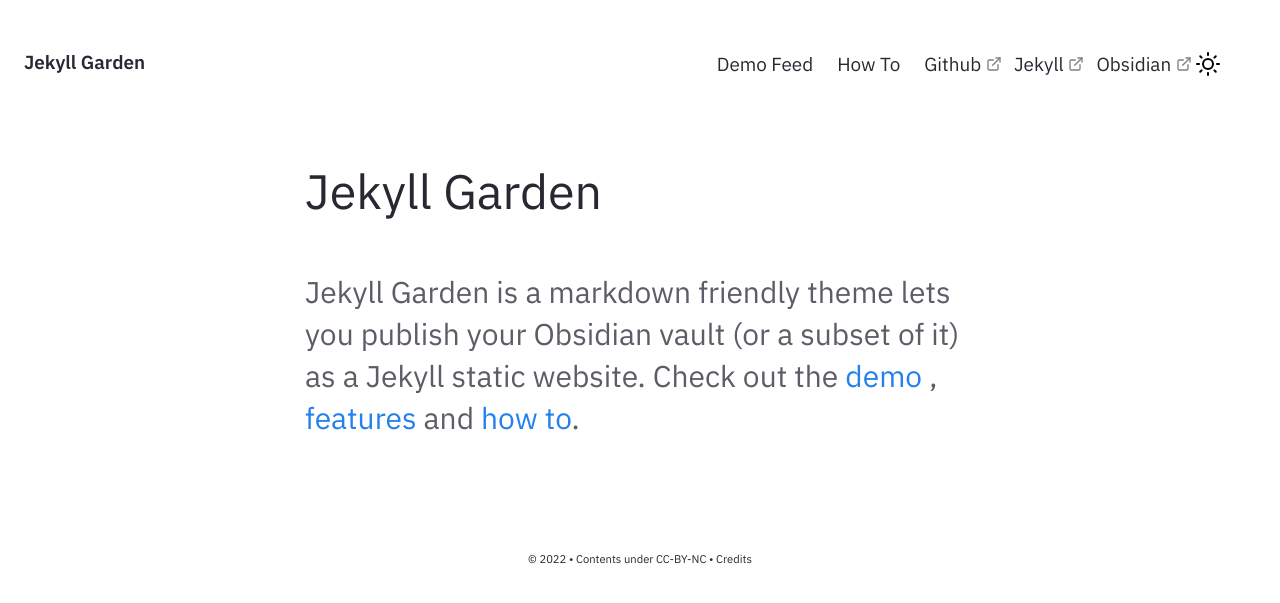
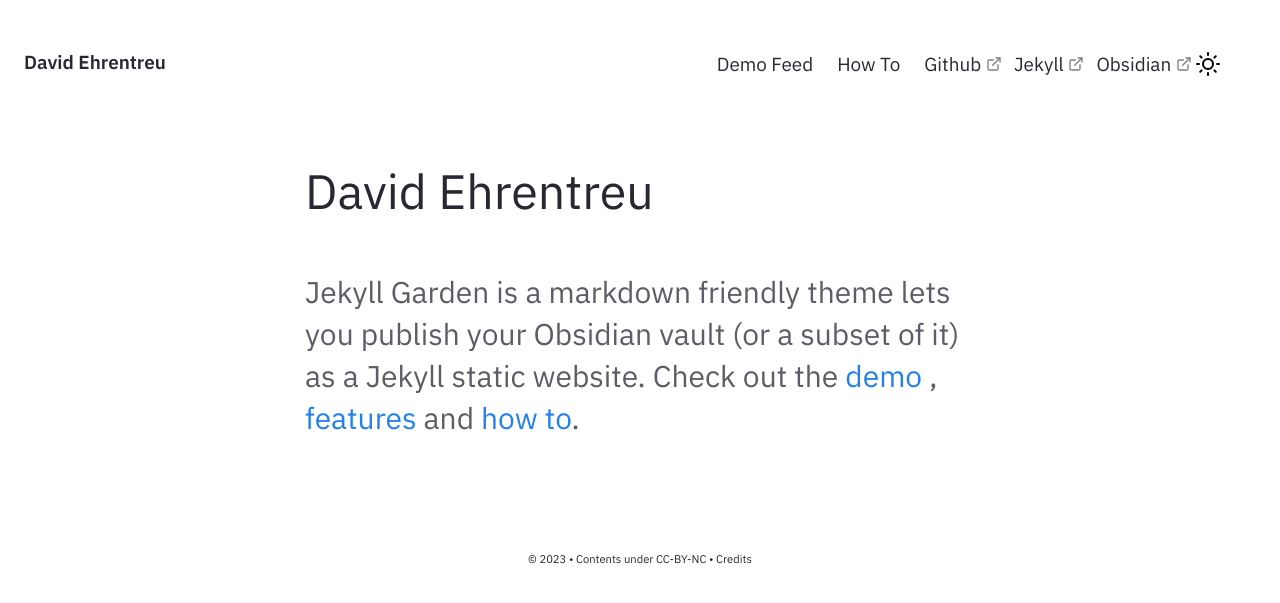
Before and after one commit to dovidmoshee/davidehrentreu.github.io, a Jekyll site: the page built from pages/index.md, in a window 1280 px wide. Shown: the top 603 px of the page. Built offline with Jekyll 4.4.1, drawn with Linux system fonts in a browser that asks for light colours.

Commit message:
Update config.yml

```diff
--- a/_config.yml
+++ b/_config.yml
@@ -19,7 +19,7 @@
 # in the templates via {{ site.myvariable }}.
 
 # URL is the base hostname with protocol for your site, eg http://example.com
-url: "" # the base hostname & protocol for your site, e.g. http://example.com
+url: "https://davidehrentreu.com" # the base hostname & protocol for your site, e.g. http://example.com
 
 # If you want to install this jekyll in a subpath (eg /digitalgarden) set it here.
 # Else keep it Empty (DON'T PUT /; Keep it empty)
@@ -27,10 +27,10 @@ baseurl: ""
 
 # Website Header, Description, Footer year and text.
 # If you are deleting this, make sure you remove it from HTML files too
-heading: Jekyll Garden # Change this
-content: Obsidian ready Jekyll Theme
+heading: David Ehrentreu # Change this
+content: Freelance Consulting
 copyright:
-  year: © 2022
+  year: © 2023
   msg: Contents under CC-BY-NC
 
 # Set title and content for private & broken link tooltop
```
